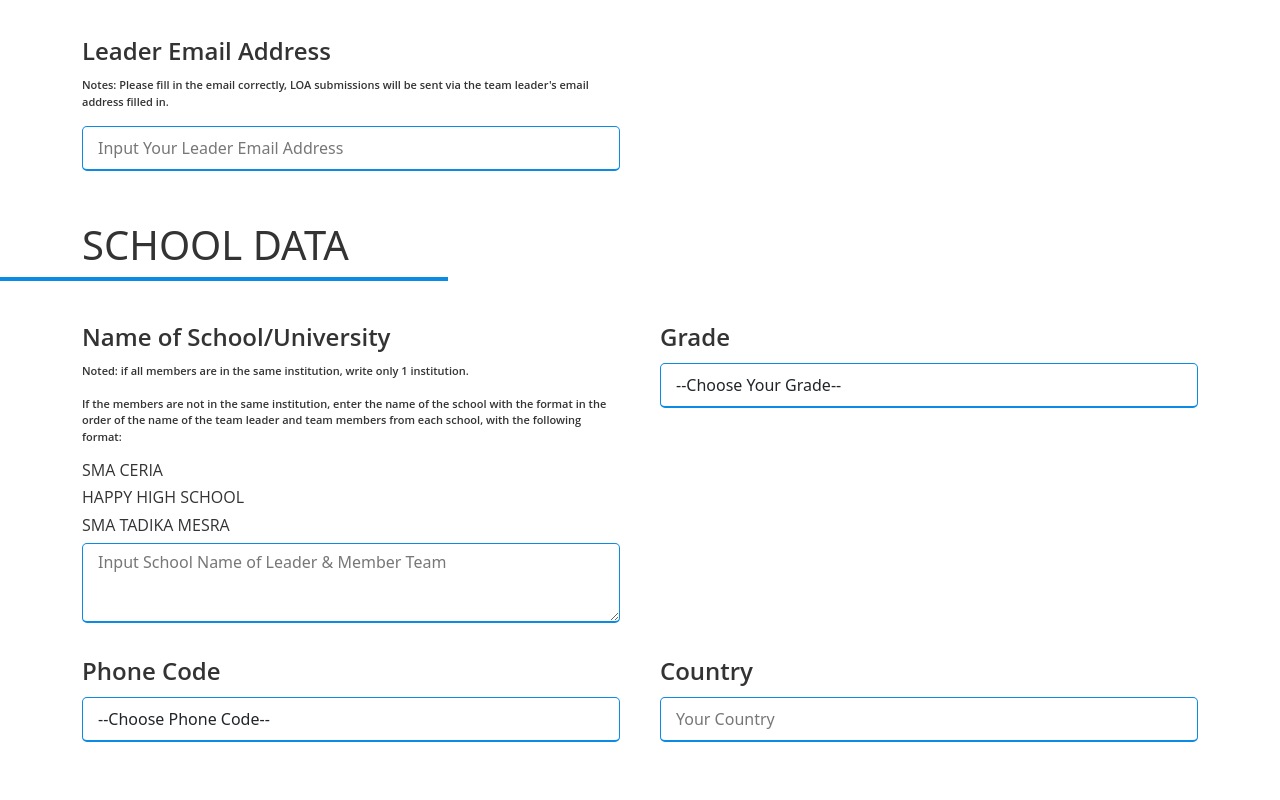
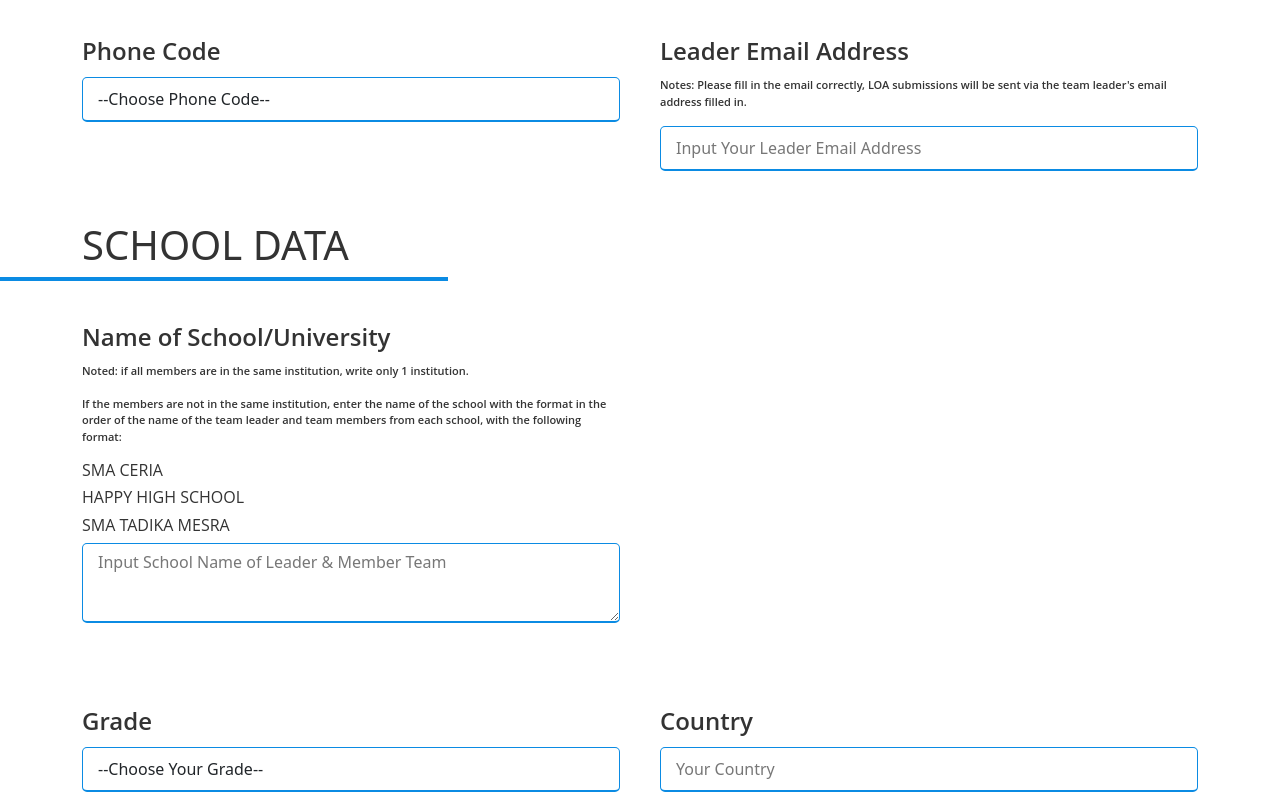
Before and after one commit to iysaofficial/officialgyiif-new, a Next.js app: page /internationalparticipants in a window 1280 px wide. Shown: the part 1180-1980 px from the top of the page. Built offline with nearby package versions, Linux system fonts and the light colour scheme.

Commit message:
update bug pendaftaran -k

```diff
--- a/src/pages/internationalparticipants.jsx
+++ b/src/pages/internationalparticipants.jsx
@@ -79,10 +79,17 @@ export default function Internationalparticipants() {
             </p>
             <p>
               2.&nbsp; &nbsp;After making sure the data is correct, you can
-              click <span className="fw-bold">&quot;SUBMIT BUTTON&quot;</span>. If the data has been successfully submitted, you will be moved to another page.
+              click <span className="fw-bold">&quot;SUBMIT FORM&quot;</span> button once.
+              If the data has been successfully submitted, you will be moved to
+              another page.
             </p>
             <p>
-              3.&nbsp; &nbsp;There will be an information  email that the registration has been received sent to the team leader&apos;s email address, and the file will be validated by our team. Please be patient and wait for a maximum of 3 days after the registration time, the Letter of Acceptance (LOA) will be sent to the team leader&apos;s email address.
+              3.&nbsp; &nbsp;There will be an information email that the
+              registration has been received sent to the team leader&apos;s
+              email address, and the file will be validated by our team. Please
+              be patient and wait for a maximum of 3 days after the registration
+              time, the Letter of Acceptance (LOA) will be sent to the team
+              leader&apos;s email address.
             </p>
 
             <form name="regist-form">
@@ -173,8 +180,8 @@ export default function Internationalparticipants() {
                   <label for="LEADER_WHATSAPP" class="form-label">
                     Leader WhatsApp Number
                     <p>
-                      Please write with phone code, example : (phone code)
-                      (your number) +62 8177091xxxx
+                      Please write with phone code, example : (phone code) (your
+                      number) +62 8177091xxxx
                     </p>
                   </label>
                   <input
@@ -185,87 +192,6 @@ export default function Internationalparticipants() {
                     placeholder="Input Leader WhatsApp Number"
                     required
                   />
-                </div>
-                <div class="input-box">
-                  <label for="LEADER_EMAIL" class="form-label">
-                    Leader Email Address
-                  </label>
-                  <label>
-                    <p>
-                      Notes: Please fill in the email correctly, LOA submissions
-                      will be sent via the team leader&apos;s email address
-                      filled in.
-                    </p>
-                  </label>
-                  <input
-                    type="email"
-                    id="LEADER_EMAIL"
-                    name="LEADER_EMAIL"
-                    class="form-control"
-                    placeholder="Input Your Leader Email Address"
-                    required
-                  />
-                </div>
-              </div>
-
-              {/* DATA SEKOLAH START */}
-              {/* DATA SEKOLAH START */}
-              <h1>SCHOOL DATA</h1>
-              <h1 className="garis-bawah"></h1>
-              <div class="user-details">
-                <div class="input-box">
-                  <label for="NAMA_SEKOLAH" class="form-label">
-                    Name of School/University
-                  </label>
-                  <label>
-                    <p>
-                      Noted: if all members are in the same institution, write
-                      only 1 institution.
-                    </p>
-                    <p>
-                      If the members are not in the same institution, enter the
-                      name of the school with the format in the order of the
-                      name of the team leader and team members from each school,
-                      with the following format:
-                    </p>
-                    <h6>SMA CERIA</h6>
-                    <h6>HAPPY HIGH SCHOOL</h6>
-                    <h6>SMA TADIKA MESRA</h6>
-                  </label>
-                  <textarea
-                    type="text"
-                    id="NAMA_SEKOLAH"
-                    name="NAMA_SEKOLAH"
-                    class="form-control"
-                    placeholder="Input School Name of Leader & Member Team"
-                    required
-                  ></textarea>
-                </div>
-                <div class="input-box">
-                  <label for="GRADE" class="form-label">
-                    Grade{" "}
-                  </label>
-                  <select
-                    type="text"
-                    id="GRADE"
-                    name="GRADE"
-                    class="form-control"
-                    placeholder="Choose Grade"
-                    required
-                  >
-                    <option value="">--Choose Your Grade--</option>
-                    <option value="Elementery">Elementery</option>
-                    <option value="Junior High School">
-                      Junior High School
-                    </option>
-                    <option value="Senior High School">
-                      Senior High School
-                    </option>
-                    <option value="University">University</option>
-                    <option value="Public (teachers, researchers, lecturer)">
-                      Public (teachers, researchers, lecturer)
-                    </option>
-                  </select>
                 </div>
                 <div class="input-box">
                   <label for="PHONE_CODE" class="form-label">
@@ -345,6 +271,89 @@ export default function Internationalparticipants() {
                   </select>
                 </div>
                 <div class="input-box">
+                  <label for="LEADER_EMAIL" class="form-label">
+                    Leader Email Address
+                  </label>
+                  <label>
+                    <p>
+                      Notes: Please fill in the email correctly, LOA submissions
+                      will be sent via the team leader&apos;s email address
+                      filled in.
+                    </p>
+                  </label>
+                  <input
+                    type="email"
+                    id="LEADER_EMAIL"
+                    name="LEADER_EMAIL"
+                    class="form-control"
+                    placeholder="Input Your Leader Email Address"
+                    required
+                  />
+                </div>
+              </div>
+
+              {/* DATA SEKOLAH START */}
+              {/* DATA SEKOLAH START */}
+              <h1>SCHOOL DATA</h1>
+              <h1 className="garis-bawah"></h1>
+              <div class="user-details">
+                <div class="input-box">
+                  <label for="NAMA_SEKOLAH" class="form-label">
+                    Name of School/University
+                  </label>
+                  <label>
+                    <p>
+                      Noted: if all members are in the same institution, write
+                      only 1 institution.
+                    </p>
+                    <p>
+                      If the members are not in the same institution, enter the
+                      name of the school with the format in the order of the
+                      name of the team leader and team members from each school,
+                      with the following format:
+                    </p>
+                    <h6>SMA CERIA</h6>
+                    <h6>HAPPY HIGH SCHOOL</h6>
+                    <h6>SMA TADIKA MESRA</h6>
+                  </label>
+                  <textarea
+                    type="text"
+                    id="NAMA_SEKOLAH"
+                    name="NAMA_SEKOLAH"
+                    class="form-control"
+                    placeholder="Input School Name of Leader & Member Team"
+                    required
+                  ></textarea>
+                </div>
+              </div>
+              <div className="user-details">
+                <div class="input-box">
+                  <label for="GRADE" class="form-label">
+                    Grade{" "}
+                  </label>
+                  <select
+                    type="text"
+                    id="GRADE"
+                    name="GRADE"
+                    class="form-control"
+                    placeholder="Choose Grade"
+                    required
+                  >
+                    <option value="">--Choose Your Grade--</option>
+                    <option value="Elementery">Elementery</option>
+                    <option value="Junior High School">
+                      Junior High School
+                    </option>
+                    <option value="Senior High School">
+                      Senior High School
+                    </option>
+                    <option value="University">University</option>
+                    <option value="Public (teachers, researchers, lecturer)">
+                      Public (teachers, researchers, lecturer)
+                    </option>
+                  </select>
+                </div>
+                <div class="input-box">
                   <label for="COUNTRY" class="form-label">
                     Country
                   </label>
@@ -381,8 +390,8 @@ export default function Internationalparticipants() {
                   <label for="WHATSAPP_NUMBER_SUPERVISOR" class="form-label">
                     Teacher/Supervisor WhatsApp Number
                     <p>
-                      Please write with phone code, example : (phone code)
-                      (your number) +62 8177091xxxx
+                      Please write with phone code, example : (phone code) (your
+                      number) +62 8177091xxxx
                     </p>
                   </label>
                   <input
@@ -556,7 +565,7 @@ export default function Internationalparticipants() {
                   </select>
                 </div>
               </div>
-              <div class="button ">
+              <div class="button">
                 <input type="submit" value="SUBMIT FORM" />
               </div>
             </form>
--- a/src/styles/globals.css
+++ b/src/styles/globals.css
@@ -957,11 +957,13 @@ display: none;
   border-color: #262521;
   transition: .3s;
 }
+.registration-section form .buttonindo input:hover{
+  box-shadow: 12px 12px #262521;
+  background-color: var(--warna-sekunder) !important;
+  border-color: #262521;
+  transition: .3s;
+}
 
-.registration-section form .button input:hover {
-background: var(--warna-primary);
-color: var(--warna-tulisan2);
-}
 
 @media (max-width: 426px) {
 .registration-section form .user-details .input-box {
```
Also changed, not shown: src/pages/indonesiaparticipants.jsx (+65 -40 lines).
